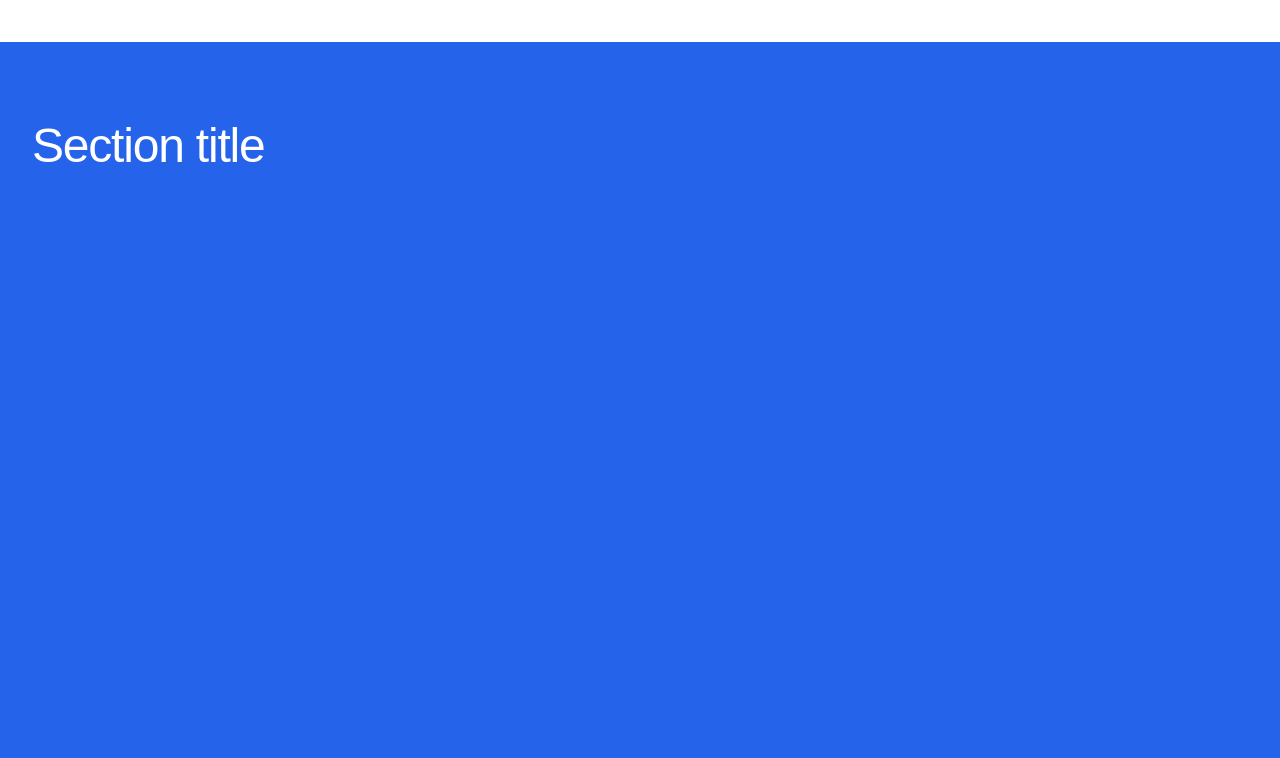
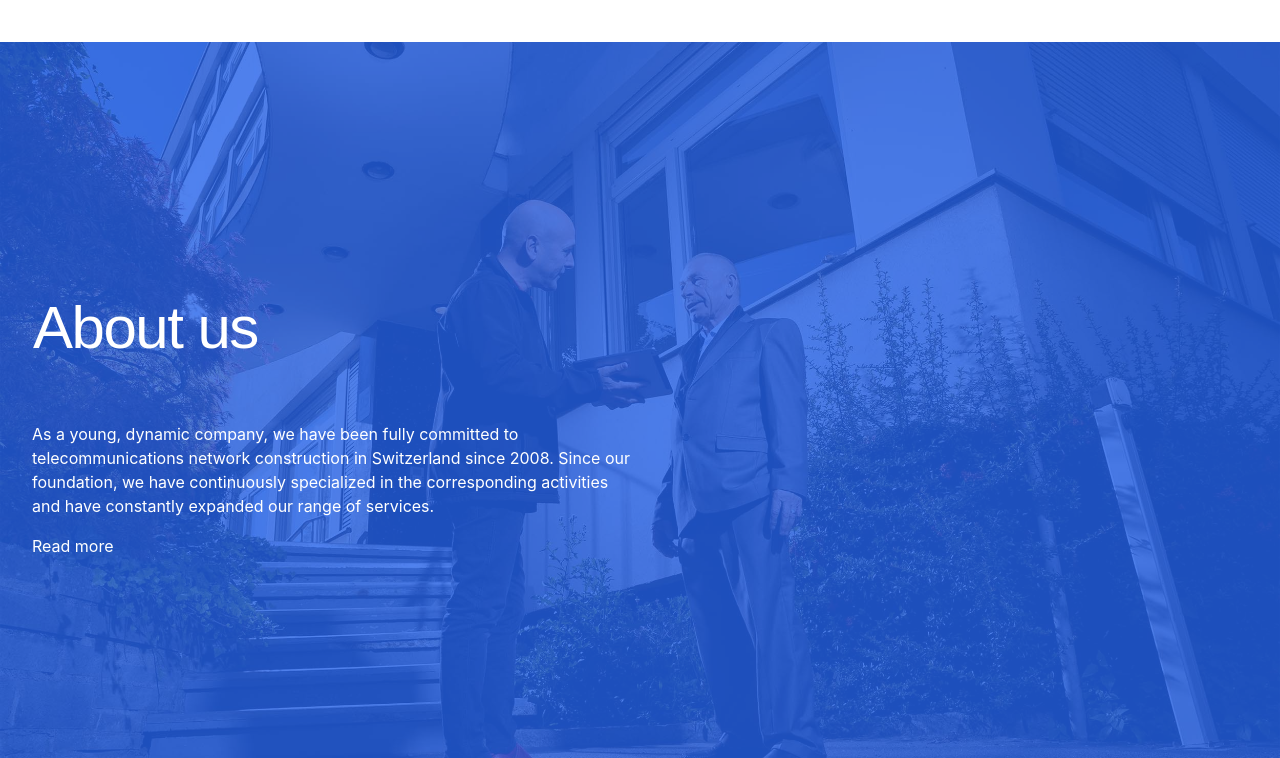
Before and after one commit to Ahmed1Bouafif/sanatex, a Gatsby site: page / in a window 1280 px wide. Shown: the part 945-1703 px from the top of the page. Built offline with nearby package versions, Linux system fonts and the light colour scheme; Gatsby itself is replaced by a stand-in of ours.

Commit message:
add baisc about us

```diff
--- /dev/null
+++ b/src/components/AboutUs.js
@@ -0,0 +1,44 @@
+import React from 'react';
+import Container from './Container';
+import { Section } from './Section';
+import { motion } from 'framer-motion';
+import { Link } from 'gatsby';
+
+export const AboutUs = () => {
+  return (
+    <div
+      className={`relative soverflow-hidden bg-blue-600 py-24 sm:py-32 md:py-64 md:pbx-10`}
+    >
+      <img
+        className="opacity-20 z-0 left-0 top-0 absolute h-full object-center object-cover w-full"
+        src="./banner1.png"
+      />
+      <Container className={'flex flex-col gap-16'}>
+        <motion.h2
+          initial={{ x: -200, opacity: 0 }}
+          whileInView={{ x: 1, opacity: 1 }}
+          transition={{ duration: 0.5 }}
+          className={`z-10 text-center md:text-left font-display text-4xl tracking-tight sm:text-5xl md:text-6xl text-white`}
+        >
+          About us
+        </motion.h2>
+        <div className="flex flex-col gap-4">
+          <div className="z-10 grid grid-cols-1 md:grid-cols-2">
+            <p className="text-white z-10">
+              As a young, dynamic company, we have been fully committed to
+              telecommunications network construction in Switzerland since 2008.
+              Since our foundation, we have continuously specialized in the
+              corresponding activities and have constantly expanded our range of
+              services.
+            </p>
+          </div>
+          {/* first hover effect */}
+          <Link to="/about-us" className="relative w-fit group cursor-pointer">
+            <span className="text-white">Read more</span>{' '}
+            <span className="absolute -bottom-1 left-0 w-0 h-1 bg-white transition-all group-hover:w-full"></span>
+          </Link>
+        </div>
+      </Container>
+    </div>
+  );
+};
--- a/src/components/Header.js
+++ b/src/components/Header.js
@@ -4,7 +4,7 @@ import { Nav } from './Nav';
 
 export default function Header({ handleOpenMenu }) {
   return (
-    <header className="py-10">
+    <header className=" py-4 md:py-10">
       <Container>
         <Nav />
       </Container>
--- a/src/components/Section.js
+++ b/src/components/Section.js
@@ -1,13 +1,27 @@
 import React from 'react';
+import Container from './Container';
+import { motion } from 'framer-motion';
 
-export const Section = ({ children, bg = false }) => {
+export const Section = ({ children, bg = false, title }) => {
   return (
     <div
       className={`relative overflow-hidden ${
         bg ? 'bg-blue-600' : 'bg-white'
-      } pt-20 pb-28 sm:py-32 md:pt-20 md:pb-10`}
+      } pt-20 pb-28 sm:py-32 md:py-24 md:pbx-10 `}
     >
-      {children}
+      <Container className={'flex flex-col gap-8 '}>
+        <motion.h2
+          initial={{ x: -200, opacity: 0 }}
+          whileInView={{ x: 1, opacity: 1 }}
+          transition={{ duration: 0.5 }}
+          className={`z-10 text-center md:text-left font-display text-4xl tracking-tight sm:text-5xl md:text-6xl ${
+            bg && 'text-white'
+          }`}
+        >
+          {title}
+        </motion.h2>
+        {children}
+      </Container>
     </div>
   );
 };
--- a/src/components/Services.js
+++ b/src/components/Services.js
@@ -52,17 +52,7 @@ export const Services = () => {
     },
   ];
   return (
-    <Section className>
-      <Container className="flex flex-col gap-10">
-        <motion.h2
-          initial={{ x: -200, opacity: 0 }}
-          whileInView={{ x: 1, opacity: 1 }}
-          transition={{ duration: 0.5 }}
-          className="text-center md:text-left font-display text-4xl tracking-tight sm:text-5xl md:text-6xl"
-        >
-          Services
-        </motion.h2>
-
+    <Section title="Services">
       <div className="grid sm:grid-cols-2 md:grid-cols-4 ">
         {services.map((service, idx) => (
           <motion.div
@@ -74,7 +64,6 @@ export const Services = () => {
           </motion.div>
         ))}
       </div>
-      </Container>
     </Section>
   );
 };
--- a/src/pages/index.js
+++ b/src/pages/index.js
@@ -1,4 +1,5 @@
 import * as React from 'react';
+import { AboutUs } from '../components/AboutUs';
 import Container from '../components/Container';
 import { Hero } from '../components/Hero';
 import Layout from '../components/Layout';
@@ -9,13 +10,7 @@ export default function Home() {
   return (
     <>
       <Hero />
-      <Section bg>
-        <Container>
-          <h2 className="font-display h-[900px] text-3xl text-white tracking-tight sm:text-4xl md:text-5xl">
-            Section title
-          </h2>
-        </Container>
-      </Section>
+      <AboutUs />
       <Services />
     </>
   );
```
Also changed, not shown: static/banner1.png (added). Lines whose indentation alone changed are shown as unchanged.
